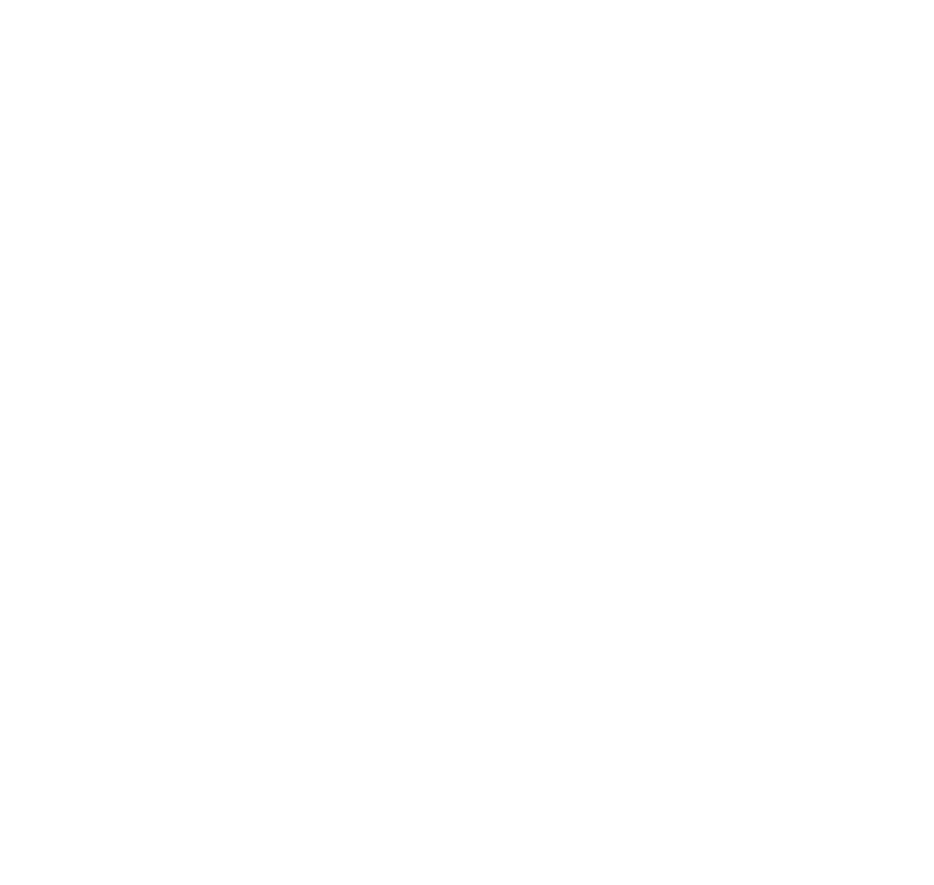
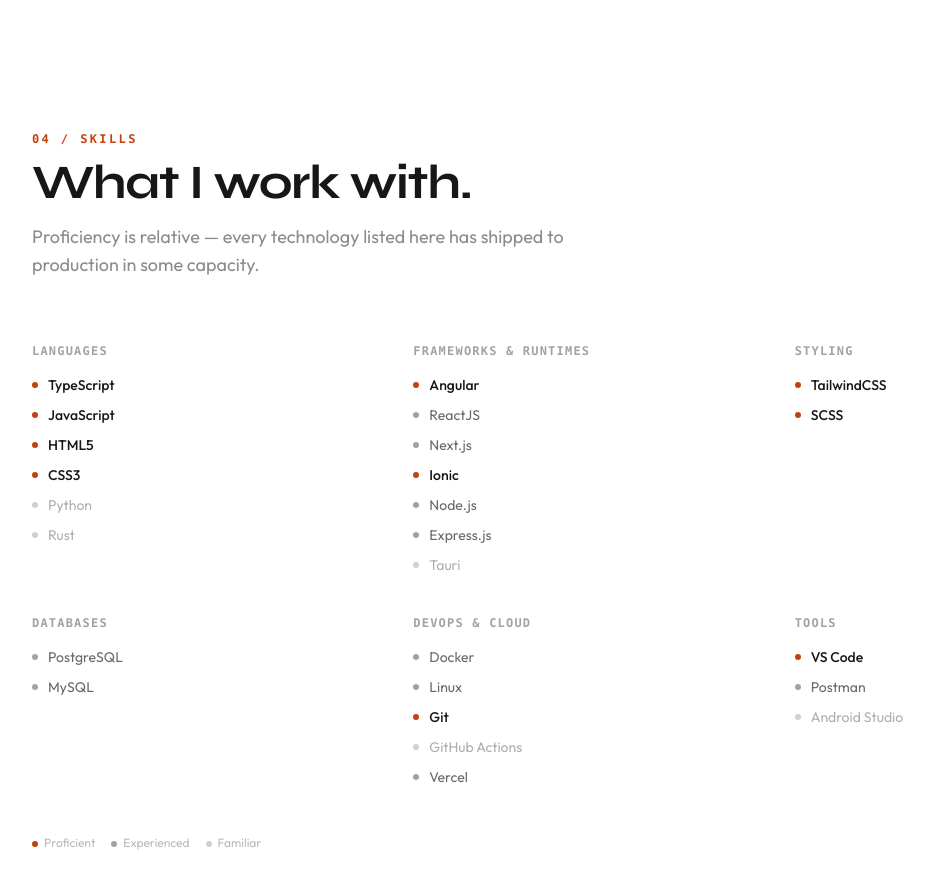
Before and after one commit to luizfsouzadev/portfolio, a Next.js app: page / in a window 1280 px wide. Shown: the part 3300-4185 px from the top of the page, without its empty margins (56-990 px from the left). Before the commit the page ends 3303 px from the top, so only its background shows below. Built offline with nearby package versions, Linux system fonts and the light colour scheme; no server answers.

Commit message:
feat: implement skills section

```diff
--- a/src/components/sections/Skills.tsx
+++ b/src/components/sections/Skills.tsx
@@ -1,15 +1,87 @@
-import type { Skill } from '@/types';
+import type { JSX } from 'react';
+import type { Skill, SkillCategory, SkillLevel } from '@/types';
+import { SectionHeader } from '@/components/ui/SectionHeader';
+import { cn } from '@/lib/utils';
 
-// TODO: grouped by category, skill level indicator
+const CATEGORY_LABEL: Record<SkillCategory, string> = {
+	languages: 'Languages',
+	frameworks: 'Frameworks & Runtimes',
+	styling: 'Styling',
+	databases: 'Databases',
+	devops: 'DevOps & Cloud',
+	tools: 'Tools',
+};
+
+const LEVEL_STYLES: Record<SkillLevel, string> = {
+	proficient: 'text-foreground font-medium',
+	experienced: 'text-foreground/65',
+	familiar: 'text-foreground/35',
+};
+
+const LEVEL_DOT: Record<SkillLevel, string> = {
+	proficient: 'bg-accent',
+	experienced: 'bg-foreground/40',
+	familiar: 'bg-foreground/20',
+};
 
 interface SkillsProps {
 	skills: Skill[];
 }
 
-export function Skills({ skills: _ }: SkillsProps) {
+function groupByCategory(skills: Skill[]): Map<SkillCategory, Skill[]> {
+	const map = new Map<SkillCategory, Skill[]>();
+	for (const skill of skills) {
+		const existing = map.get(skill.category) ?? [];
+		map.set(skill.category, [...existing, skill]);
+	}
+	return map;
+}
+
+const CATEGORY_ORDER: SkillCategory[] = ['languages', 'frameworks', 'styling', 'databases', 'devops', 'tools'];
+
+export function Skills({ skills }: SkillsProps): JSX.Element {
+	const grouped = groupByCategory(skills);
+
 	return (
-		<section id='skills' aria-label='Technical skills'>
-			{/* TODO */}
+		<section id='skills' aria-label='Technical skills' className='py-24 md:py-32'>
+			<div className='mx-auto max-w-6xl px-6'>
+				<SectionHeader number='04' label='Skills' heading='What I work with.' subheading='Proficiency is relative — every technology listed here has shipped to production in some capacity.' />
+
+				<div className='grid gap-10 sm:grid-cols-2 lg:grid-cols-3'>
+					{CATEGORY_ORDER.map((category) => {
+						const categorySkills = grouped.get(category);
+						if (!categorySkills?.length) return null;
+						return (
+							<div key={category}>
+								<h3 className='text-foreground/40 mb-4 font-mono text-xs font-semibold tracking-widest uppercase'>{CATEGORY_LABEL[category]}</h3>
+								<ul className='space-y-2.5'>
+									{categorySkills.map((skill) => (
+										<li key={skill.name} className='flex items-center gap-2.5'>
+											<span className={cn('block h-1.5 w-1.5 shrink-0 rounded-full', LEVEL_DOT[skill.level])} aria-hidden='true' />
+											<span className={cn('font-body text-sm', LEVEL_STYLES[skill.level])}>{skill.name}</span>
+										</li>
+									))}
+								</ul>
+							</div>
+						);
+					})}
+				</div>
+
+				<p className='font-body text-foreground/30 mt-12 text-xs'>
+					<span className='mr-4'>
+						<span className='bg-accent mr-1.5 inline-block h-1.5 w-1.5 rounded-full align-middle' />
+						Proficient
+					</span>
+					<span className='mr-4'>
+						<span className='bg-foreground/40 mr-1.5 inline-block h-1.5 w-1.5 rounded-full align-middle' />
+						Experienced
+					</span>
+					<span>
+						<span className='bg-foreground/20 mr-1.5 inline-block h-1.5 w-1.5 rounded-full align-middle' />
+						Familiar
+					</span>
+				</p>
+			</div>
 		</section>
 	);
 }
```
